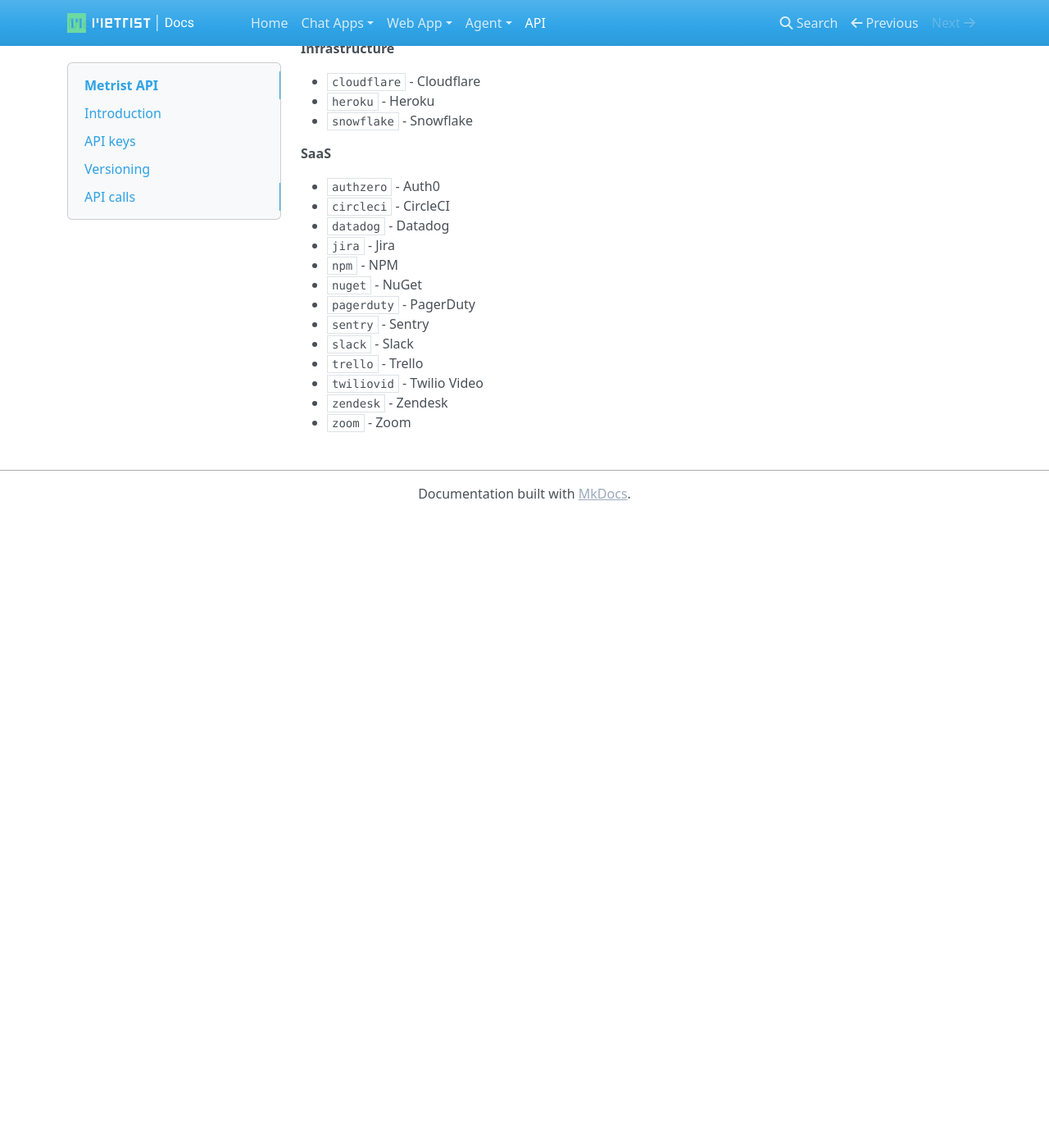
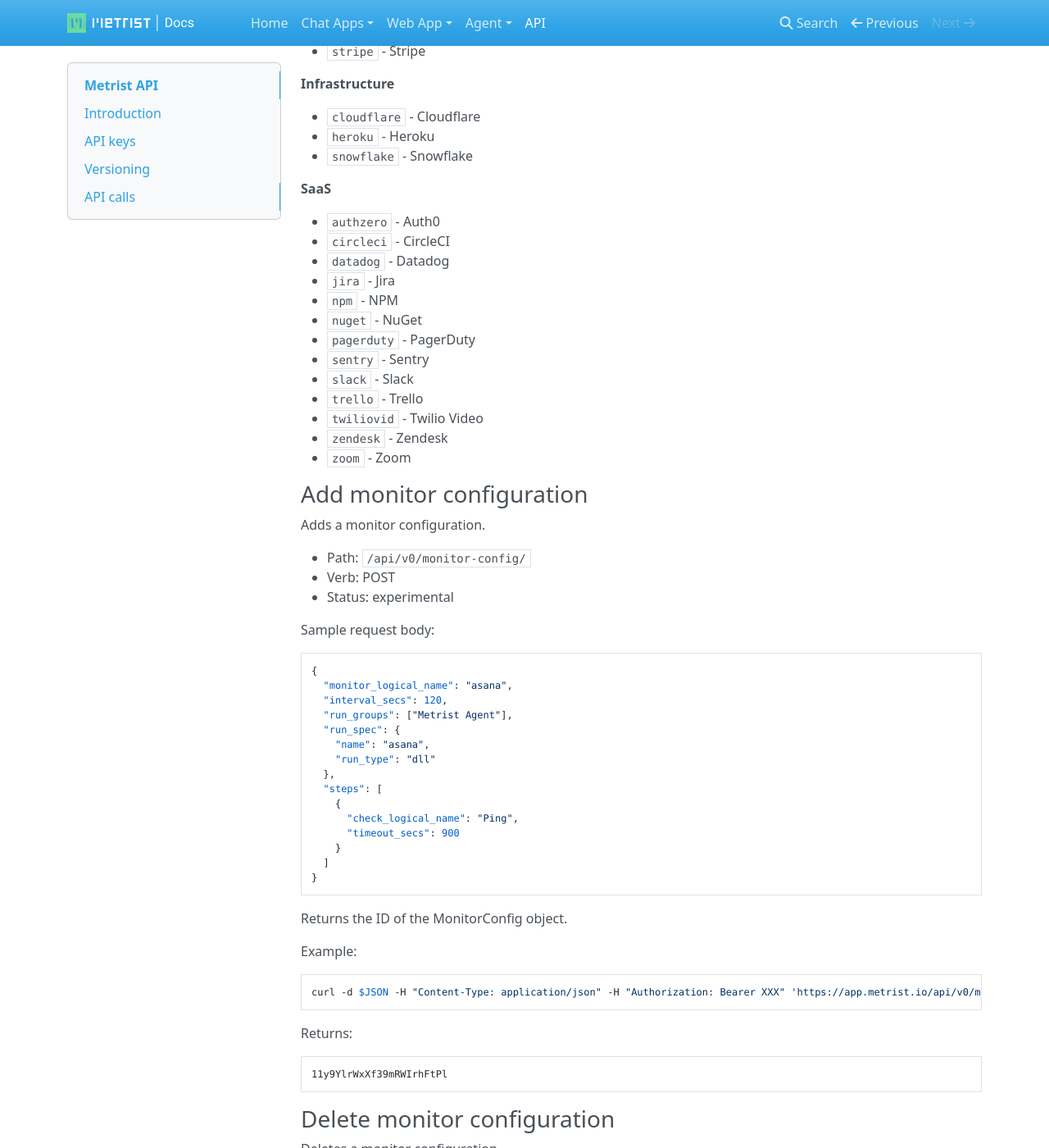
Before and after one commit to Metrist-Software/product-docs, an MkDocs documentation site: the page built from docs/api.md, in a window 1280 px wide and 1400 px high, scrolled down 2734 px. Shown: the whole window at 82% size. Built offline with MkDocs 1.6.1, drawn with Linux system fonts in a browser that asks for light colours; nearby versions of some CDN libraries; old or Windows-style settings are respelled for this version of MkDocs; before the commit the page ends 3364 px from its top, so only the background shows below that; some of the changed text lies outside the part shown.

Commit message:
Add API documentation for MonitorConfig endpoint (#5)
Also add `gcpappengine` to list of monitors.

````diff
--- a/docs/api.md
+++ b/docs/api.md
@@ -29,7 +29,8 @@ API calls in the following versions:
 
 Return the status of one or more monitors.
 
-* Path: /api/v0/monitor-status
+* Path: `/api/v0/monitor-status`
+* Verb: GET
 * Status: experimental
 
 Parameters:
@@ -59,7 +60,7 @@ Returns:
 ]
 ```
 
-### Values for monitor parameter
+#### Values for monitor parameter
 
 The following values are available for the `m[]` parameter(s):
 
@@ -105,6 +106,7 @@ The following values are available for the `m[]` parameter(s):
 
 **Google Cloud Platform**
 
+* `gcpappengine` - GCP App Engine
 * `gcpcloudstorage` - GCP Cloud Storage
 * `gcpcomputeengine` - GCP Compute Engine
 * `gcpgke` - GCP GKE
@@ -146,3 +148,65 @@ The following values are available for the `m[]` parameter(s):
 * `twiliovid` - Twilio Video
 * `zendesk` - Zendesk
 * `zoom` - Zoom
+
+### Add monitor configuration
+
+Adds a monitor configuration.
+
+* Path: `/api/v0/monitor-config/`
+* Verb: POST
+* Status: experimental
+
+Sample request body:
+
+```
+{
+  "monitor_logical_name": "asana",
+  "interval_secs": 120,
+  "run_groups": ["Metrist Agent"],
+  "run_spec": {
+    "name": "asana",
+    "run_type": "dll"
+  },
+  "steps": [
+    {
+      "check_logical_name": "Ping",
+      "timeout_secs": 900
+    }
+  ]
+}
+```
+
+Returns the ID of the MonitorConfig object.
+
+Example:
+
+```
+curl -d $JSON -H "Content-Type: application/json" -H "Authorization: Bearer XXX" 'https://app.metrist.io/api/v0/monitor-config'
+```
+
+Returns:
+
+```
+11y9YlrWxXf39mRWIrhFtPl
+```
+
+### Delete monitor configuration
+
+Deletes a monitor configuration.
+
+* Path: `/api/v0/monitor-config/:id`
+* Verb: DELETE
+* Status: experimental
+
+Example:
+
+```
+curl -X DELETE -H "Authorization: Bearer XXX" 'https://app.metrist.io/api/v0/monitor-config/asana/11y9YlrWxXf39mRWIrhFtPl'
+```
+
+Returns:
+
+```
+OK
+```
````
